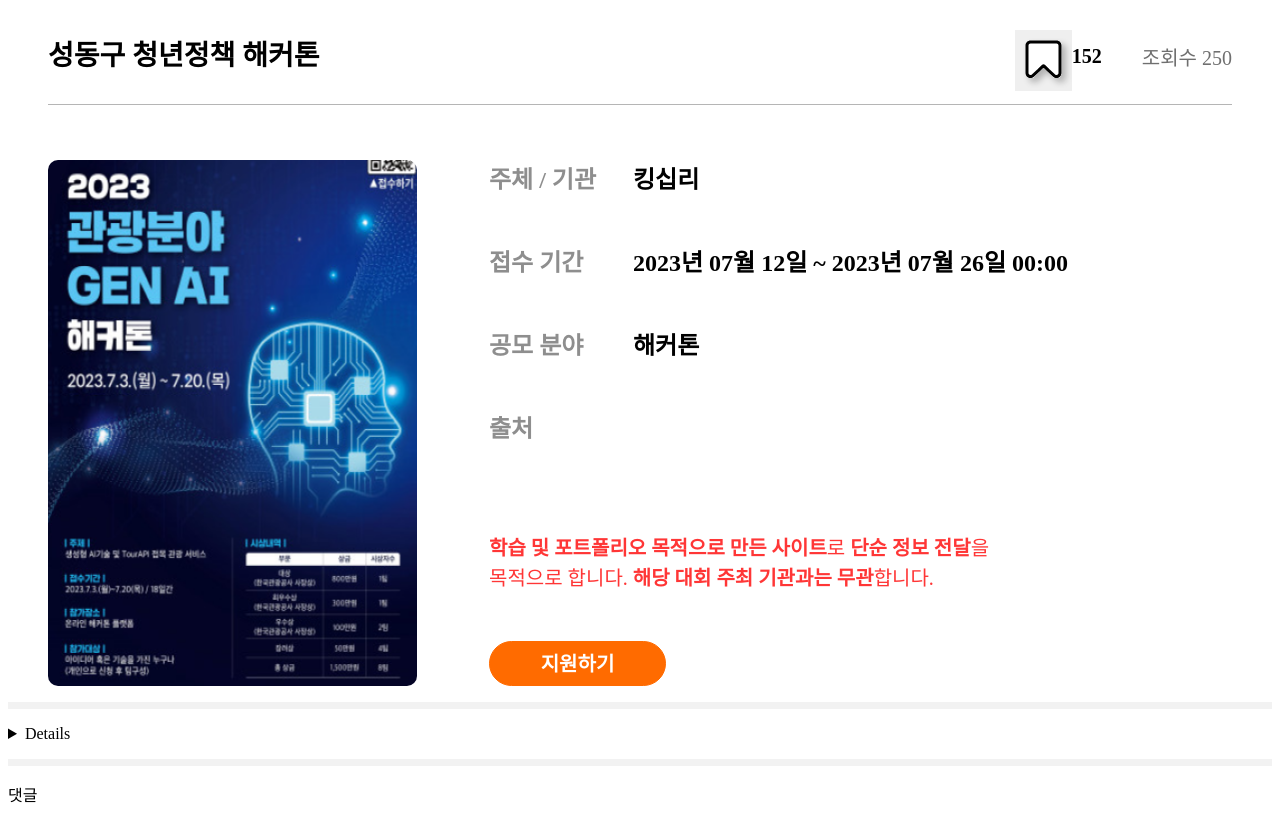
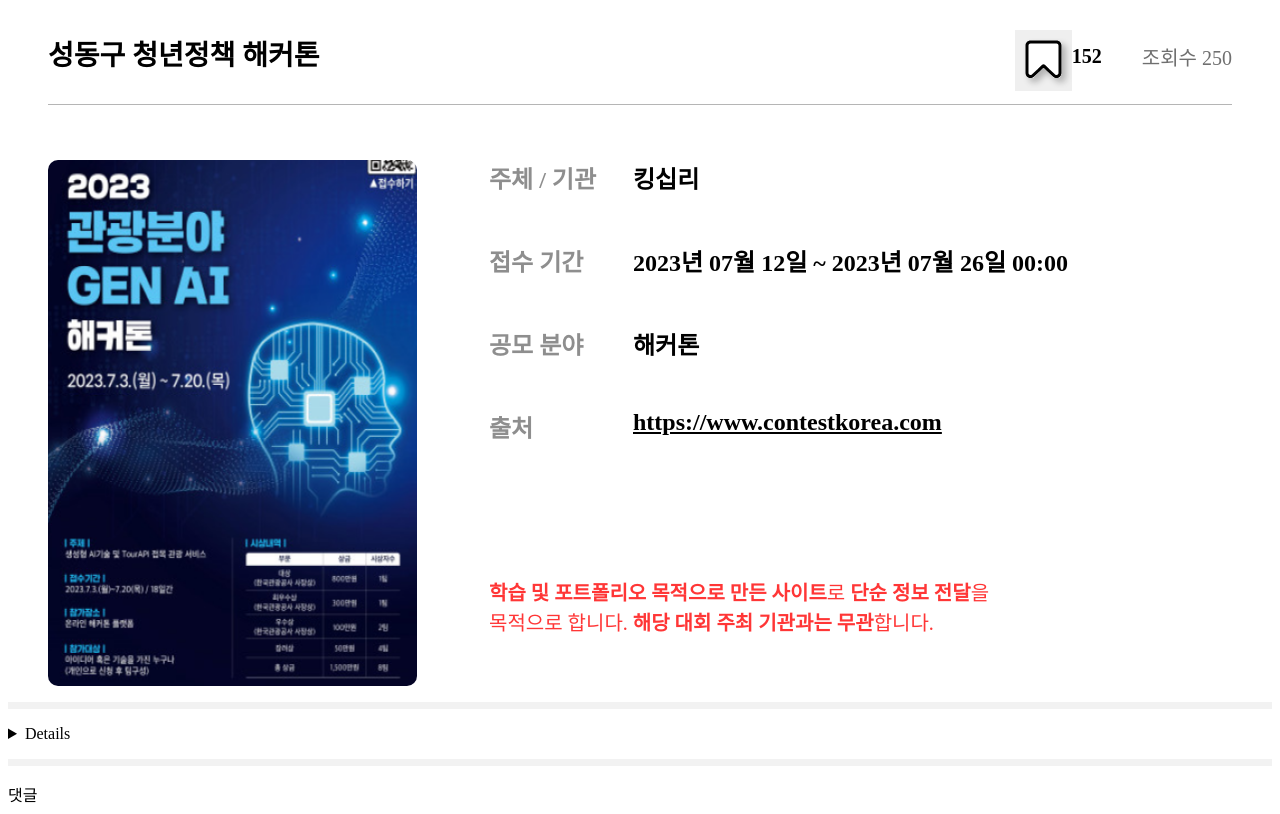
Before and after one commit to Chagok-Integrated-for-DevProject/Chagok-Frontend, a Next.js app: page /hackathons/1 in a window 1280 px wide. Built offline with nearby package versions, Linux system fonts and the light colour scheme.

Commit message:
💄 Design: 기획 변경에 따라 원본 보기 버튼 삭제
원본 보기 버튼 element 및 스타일 삭제

원본 보기 버튼 역할을 대신할 출처에 `우선` contest korea 링크 삽입

```diff
--- a/src/components/hackathons/detail/summary/index.styles.ts
+++ b/src/components/hackathons/detail/summary/index.styles.ts
@@ -94,6 +94,14 @@ export const Content = styled.span`
   color: ${palette.black};
 `;
 
+export const ResourceLink = styled.a`
+  color: ${palette.black};
+
+  :hover {
+    text-decoration: underline;
+  }
+`;
+
 export const Organizer = styled.div``;
 export const ReceptionPeriod = styled.div``;
 export const CompetitionField = styled.div``;
@@ -113,18 +121,3 @@ export const Caution = styled.p`
 
   margin-bottom: 3rem;
 `;
-
-export const Apply = styled.div``;
-
-export const ApplyButton = styled.button`
-  width: 11.0625rem;
-  height: 2.8125rem;
-  border: 1px solid ${palette.bdMainOrange};
-  color: ${palette.white};
-
-  font-size: 1.25rem;
-  font-weight: 700;
-  line-height: 1.875rem;
-  border-radius: 1.875rem;
-  background: ${palette.bgMainOrange};
-`;
--- a/src/components/hackathons/detail/summary/index.tsx
+++ b/src/components/hackathons/detail/summary/index.tsx
@@ -44,18 +44,18 @@ const Summary = () => {
             </S.CompetitionField>
             <S.Source>
               <S.Label>출처</S.Label>
-              <S.Content>{""}</S.Content>
+              <S.ResourceLink href="https://www.contestkorea.com/">
+                https://www.contestkorea.com
+              </S.ResourceLink>
             </S.Source>
           </S.Summary>
           <S.CautionAndApply>
+            {/* FIXME: footer로 옮겨질 예정 */}
             <S.Caution>
               <mark>학습 및 포트폴리오 목적으로 만든 사이트</mark>로{" "}
               <mark>단순 정보 전달</mark>을<br /> 목적으로 합니다.{" "}
               <mark>해당 대회 주최 기관과는 무관</mark>합니다.
             </S.Caution>
-            <S.Apply>
-              <S.ApplyButton>지원하기</S.ApplyButton>
-            </S.Apply>
           </S.CautionAndApply>
         </S.Information>
       </S.Body>
```
